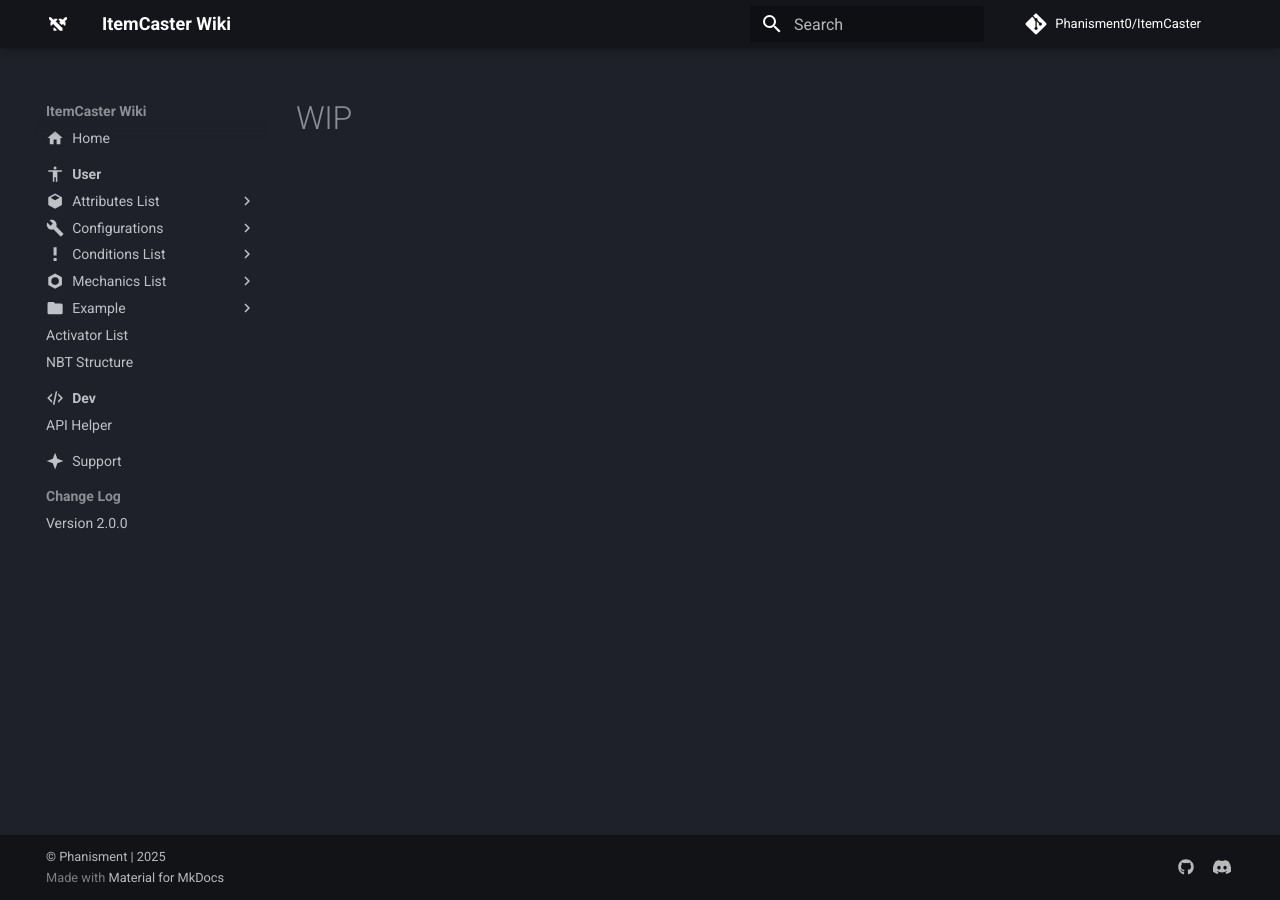
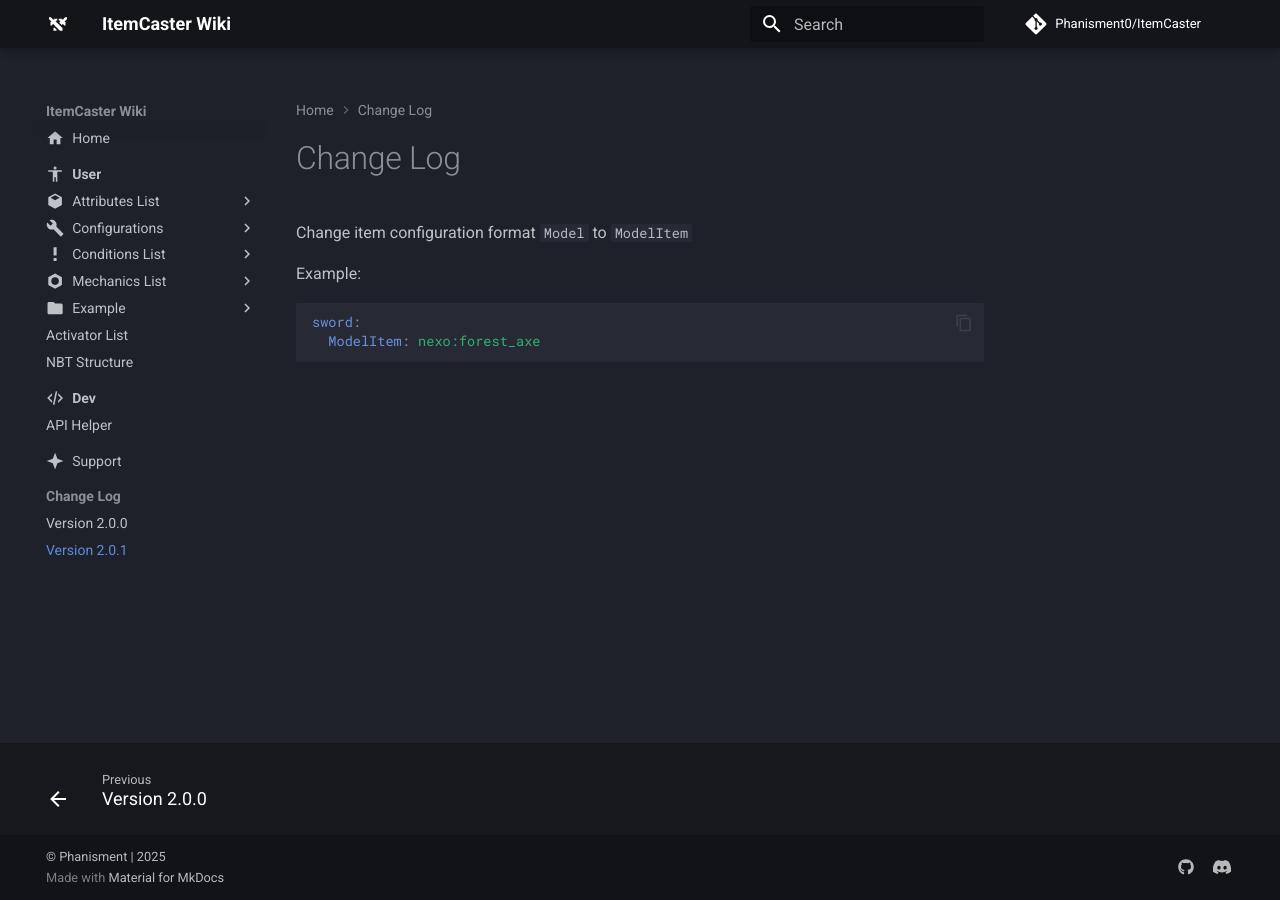
Before and after one commit to Phanisment0/ItemCaster-Wiki, an MkDocs documentation site: the page built from docs/change_log/2.0.1.md, in a window 1280 px wide. Built offline with MkDocs 1.6.1 and Material for MkDocs 9.7.7, drawn with Linux system fonts in a browser that asks for light colours; comment, search, counter and statistics services are not loaded.

Commit message:
Update 2.0.1 & fix the typo

````diff
--- a/docs/change_log/2.0.1.md
+++ b/docs/change_log/2.0.1.md
@@ -4,4 +4,12 @@ authors:
 - phanisment
 ---
 
-# WIP
+# Change Log
+
+Change item configuration format `Model` to `ModelItem`
+
+Example:
+```yaml
+sword:
+  ModelItem: nexo:forest_axe
+```
--- a/mkdocs.yml
+++ b/mkdocs.yml
@@ -101,3 +101,4 @@ nav:
   - Support: support.md
   - Change Log:
     - change_log/2.0.0.md
+    - change_log/2.0.1.md
````
Also changed, not shown: docs/user/attributes/sneaking.md (+1 -4 lines), docs/user/attributes/variables.md (+1 -1 lines), docs/user/configurations/item-configuration.md (+2 -5 lines).
